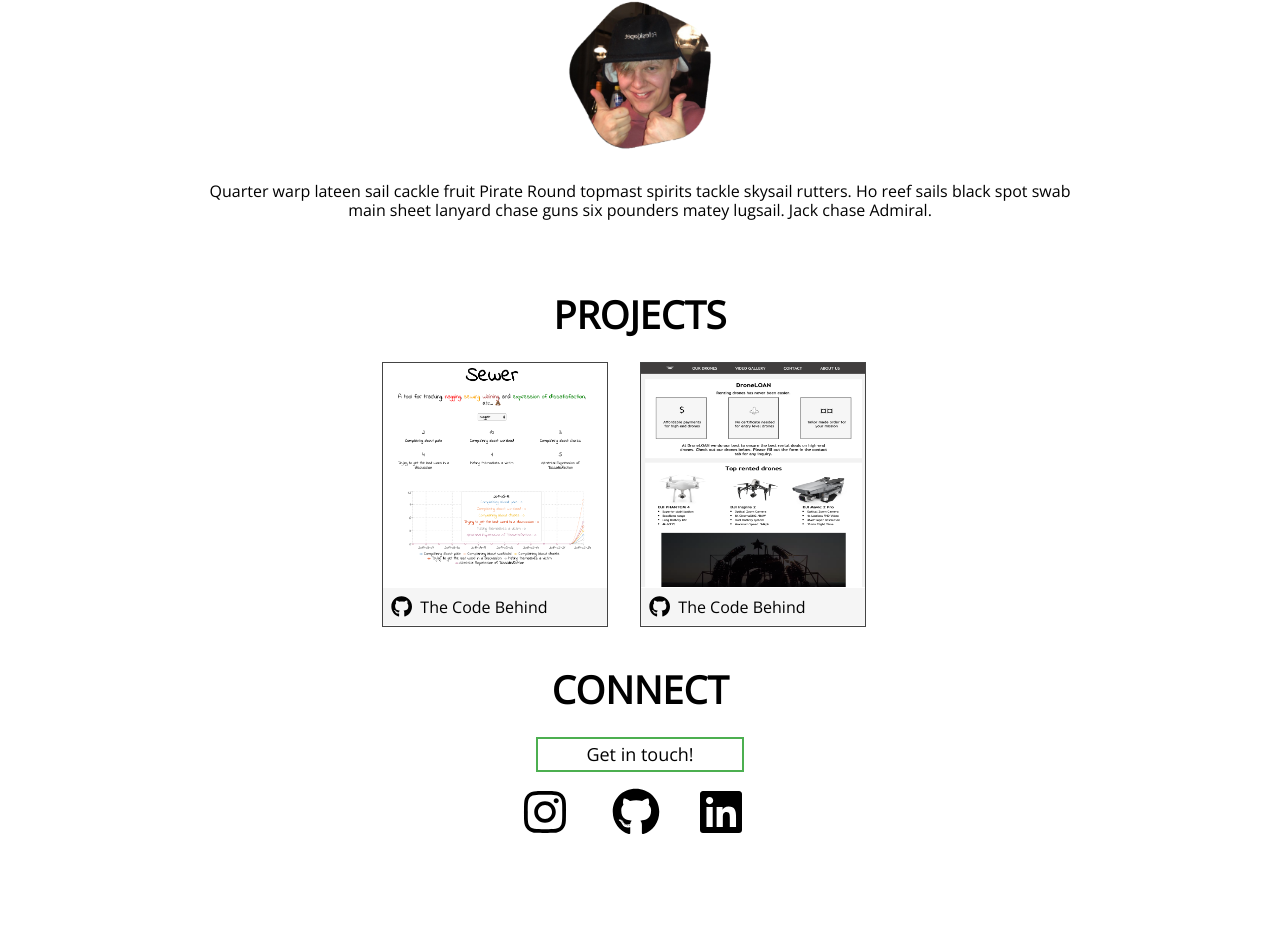
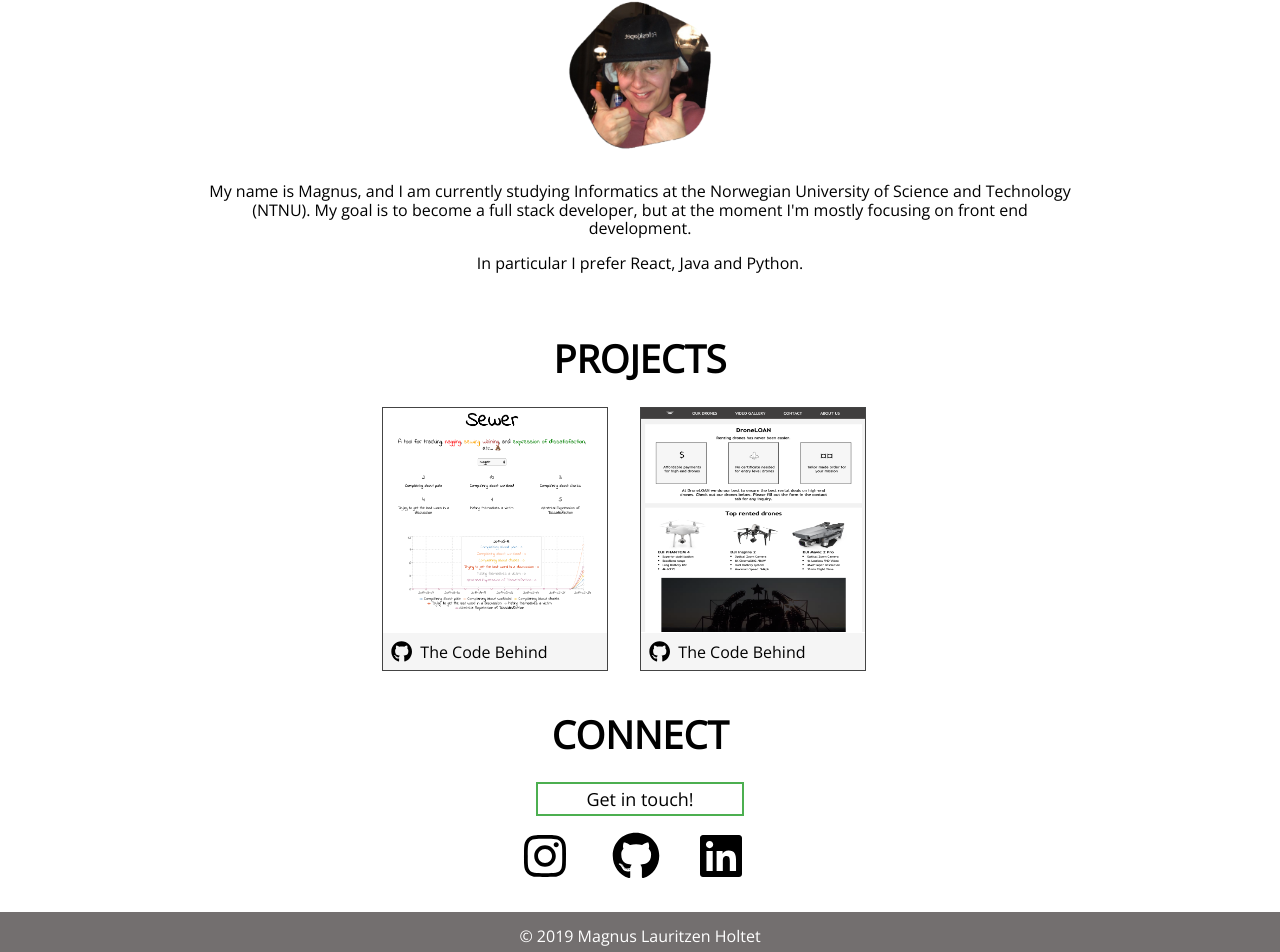
Before and after one commit to kharann/holtet, a React (Create React App) app: page / in a window 1280 px wide. Shown: the part 262-1214 px from the top of the page. Before the commit the page ends 1114 px from the top, so only its background shows below. Built offline with nearby package versions, Linux system fonts and the light colour scheme.

Commit message:
Add footer.

```diff
--- a/public/styles/styles.css
+++ b/public/styles/styles.css
@@ -3,3 +3,9 @@
 * {
   font-family: 'Open Sans', sans-serif;
 }
+
+p {
+  margin-block-start: 0em;
+  margin-block-end: 0em;
+  padding-bottom: 1rem;
+}
--- a/src/components/About.js
+++ b/src/components/About.js
@@ -23,7 +23,7 @@ const Avatar = styled.img`
 const Bio = styled.div`
   /* Mobile */
   width: 20rem;
-  padding: 2rem 0 2rem 0;
+  padding: 2rem 0 0.5rem 0;
   text-align: center;
 
   /* Anything below desktop size*/
@@ -52,9 +52,14 @@ const About = () => {
         }
       />
       <Bio>
-        Quarter warp lateen sail cackle fruit Pirate Round topmast spirits
-        tackle skysail rutters. Ho reef sails black spot swab main sheet lanyard
-        chase guns six pounders matey lugsail. Jack chase Admiral.
+        <p>
+          My name is Magnus, and I am currently studying Informatics at the
+          Norwegian University of Science and Technology (NTNU). My goal is to
+          become a full stack developer, but at the moment I'm mostly focusing
+          on front end development.
+        </p>
+
+        <p>In particular I prefer React, Java and Python.</p>
       </Bio>
     </AboutContainer>
   );
--- a/src/components/App.js
+++ b/src/components/App.js
@@ -1,17 +1,27 @@
 import React from 'react';
+import styled from 'styled-components';
 import Header from './Header';
 import About from './About.js';
 import ProjectGrid from './ProjectGrid';
 import Connect from './Connect';
+import Footer from './Footer';
+
+const Main = styled.main`
+  flex: 1;
+  display: flex;
+  flex-direction: column;
+  justify-content: center;
+`;
 
 const App = () => {
   return (
-    <React.Fragment>
+    <Main>
       <Header />
       <About />
       <ProjectGrid />
       <Connect />
-    </React.Fragment>
+      <Footer />
+    </Main>
   );
 };
 
--- /dev/null
+++ b/src/components/Footer.js
@@ -0,0 +1,18 @@
+import React from 'react';
+import styled from 'styled-components';
+
+const FooterDiv = styled.footer`
+  display: flex;
+  justify-content: center;
+  align-items: center;
+  height: 3rem;
+  color: #fff;
+  margin-top: 1rem;
+  background-color: #736f6f;
+`;
+
+const Footer = () => {
+  return <FooterDiv>&copy; 2019 Magnus Lauritzen Holtet</FooterDiv>;
+};
+
+export default Footer;
--- a/src/components/Title.js
+++ b/src/components/Title.js
@@ -7,10 +7,6 @@ const Container = styled.div`
   flex-direction: column;
 
   & p {
-    margin-block-start: 0em;
-    margin-block-end: 0em;
-    padding-bottom: 1rem;
-
     /* Mobile */
     font-size: 12px;
 
```
